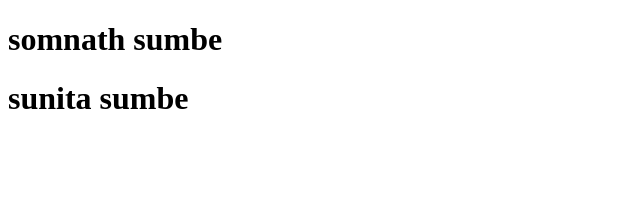
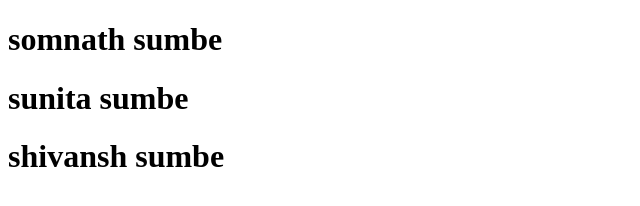
Before and after one commit to somnathsumbe/gitdemo, a plain HTML site: page index.html in a window 1280 px wide. Shown: the whole page, without its empty margins (0-640 px from the left). Drawn offline with Linux system fonts and the light colour scheme.

Commit message:
commit 3

```diff
--- a/index.html
+++ b/index.html
@@ -10,6 +10,7 @@
 <body>
     <h1>somnath sumbe</h1>
     <h1>sunita sumbe</h1>
+    <h1>shivansh sumbe</h1>
 </body>
 
 </html>
```
